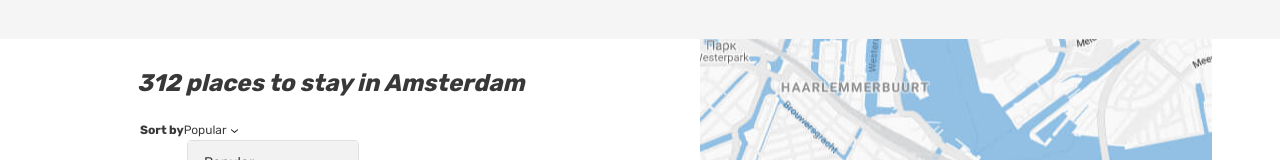
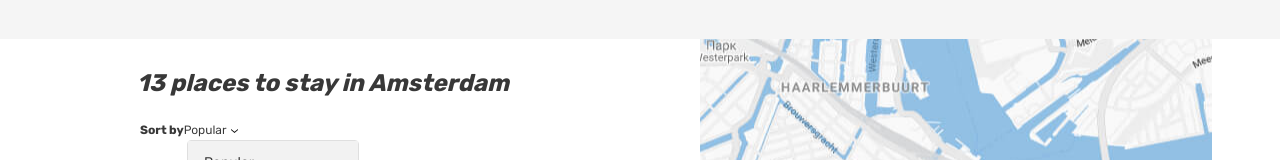
Before and after one commit to htmlacademy-react/2242685-six-cities-3, a React (Vite) app: page / in a window 1280 px wide. Shown: the part 146-306 px from the top of the page. Built offline with nearby package versions, Linux system fonts and the light colour scheme.

Commit message:
Добавит props (placesCount)

```diff
--- a/src/components/app/app.tsx
+++ b/src/components/app/app.tsx
@@ -1,8 +1,12 @@
 import Main from '../main/main';
 
-function App(): JSX.Element {
+type AppProps = {
+  placesCount: number;
+}
+
+function App({placesCount}: AppProps): JSX.Element {
   return (
-    <Main />
+    <Main placesCount={placesCount} />
   );
 }
 
--- a/src/components/main/main.tsx
+++ b/src/components/main/main.tsx
@@ -1,7 +1,10 @@
 import Card from '../card/card';
-//const CARDS_PER_PAGE = 5;
 
-function Main(): JSX.Element {
+type MainProps = {
+  placesCount: number;
+}
+
+function Main({placesCount}: MainProps): JSX.Element {
   return (
     <div className="page page--gray page--main">
       <header className="header">
@@ -75,7 +78,7 @@ function Main(): JSX.Element {
           <div className="cities__places-container container">
             <section className="cities__places places">
               <h2 className="visually-hidden">Places</h2>
-              <b className="places__found">312 places to stay in Amsterdam</b>
+              <b className="places__found">{placesCount} places to stay in Amsterdam</b>
               <form className="places__sorting" action="#" method="get">
                 <span className="places__sorting-caption">Sort by</span>
                 <span className="places__sorting-type" tabIndex={0}>
--- /dev/null
+++ b/src/const.ts
@@ -0,0 +1,3 @@
+const PLACES_COUNT = 13;
+
+export {PLACES_COUNT};
--- a/src/index.tsx
+++ b/src/index.tsx
@@ -1,6 +1,7 @@
 import React from 'react';
 import ReactDOM from 'react-dom/client';
 import App from './components/app/app';
+import {PLACES_COUNT} from './const';
 
 const root = ReactDOM.createRoot(
   document.getElementById('root') as HTMLElement
@@ -8,6 +9,6 @@ const root = ReactDOM.createRoot(
 
 root.render(
   <React.StrictMode>
-    <App />
+    <App placesCount={PLACES_COUNT} />
   </React.StrictMode>
 );
```
